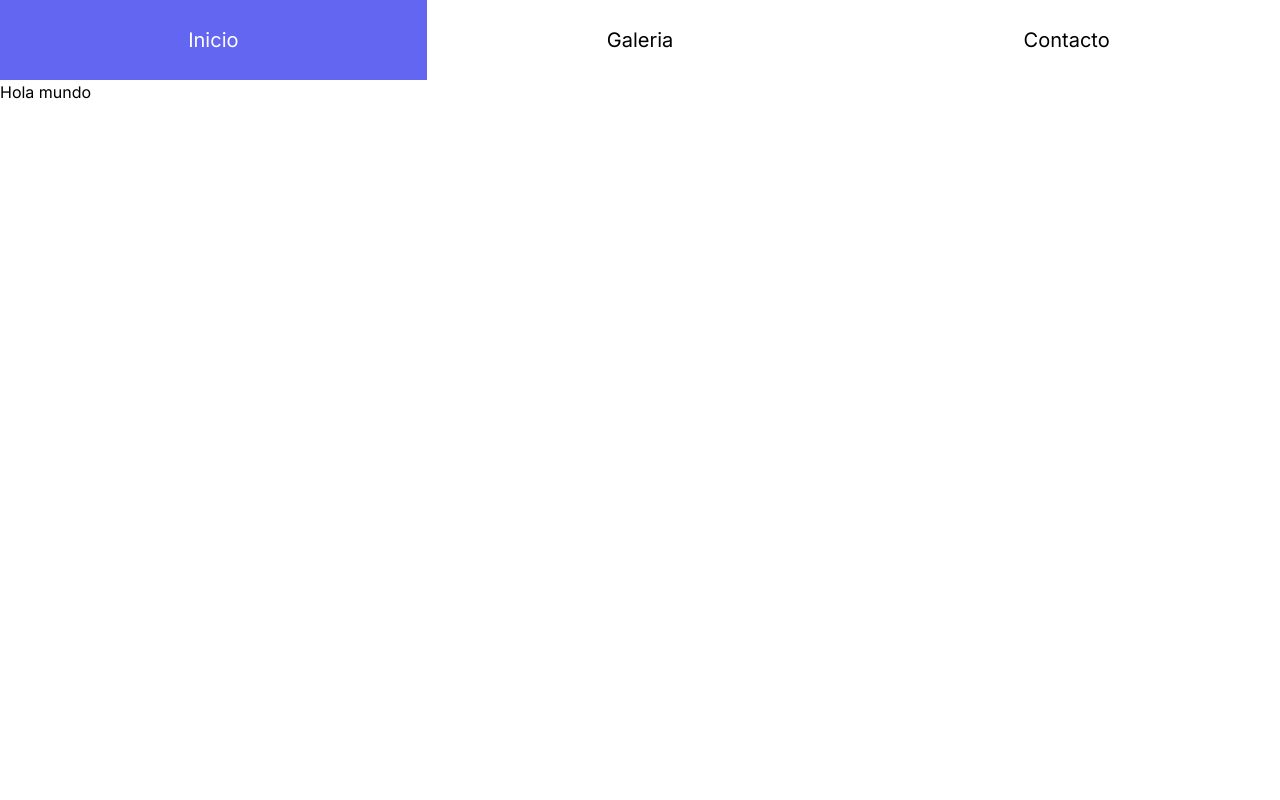
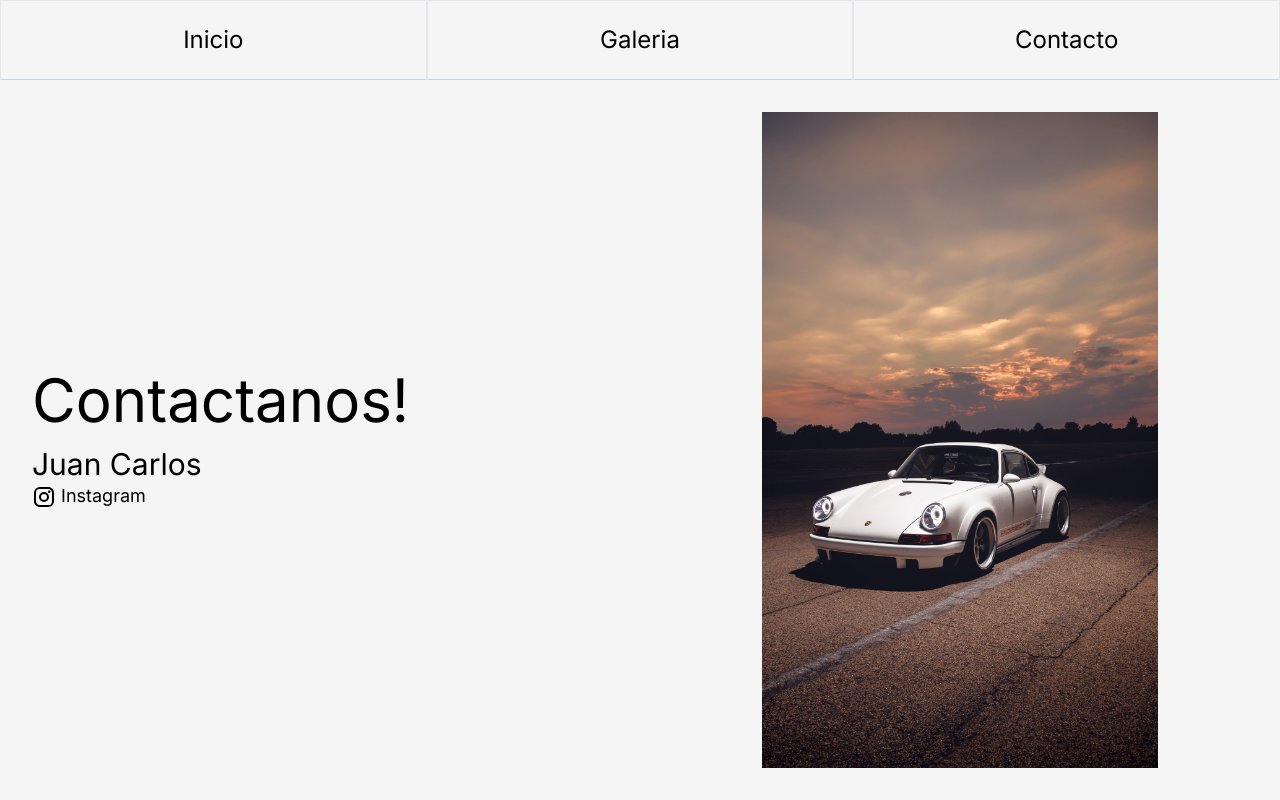
Before and after one commit to JuanRojasAguilar/tuti-cars, a Next.js app: page /contact in a window 1280 px wide. Built offline with nearby package versions, Linux system fonts and the light colour scheme.

Commit message:
feat :construction: landing v1.0

```diff
--- a/src/app/components/CarCard.tsx
+++ b/src/app/components/CarCard.tsx
@@ -1,12 +1,12 @@
 import Image, { StaticImageData } from "next/image";
 
 interface IcarCard {
-  src: StaticImageData,
+  src: StaticImageData | string,
   title: string,
   description: string
 }
 
-const CarCard = (car: IcarCard)  => {
+const CarCard = ({src, title, description}: IcarCard)  => {
   const Styles = {
     card: `
       flex
@@ -14,10 +14,10 @@ const CarCard = (car: IcarCard)  => {
       text-white
       bg-indigo-500
       w-[340px]
+      rounded-lg
     `,
     textContainer: `
       p-4
-
     `,
     button: `
       self-center
@@ -35,10 +35,10 @@ const CarCard = (car: IcarCard)  => {
   }
   return (
       <div className={Styles.card}>
-        <Image src={car.src} alt={car.title} width={400} height={400} />
+        <Image src={src} alt={title} width={400} height={400} className="rounded-lg" />
         <div className={Styles.textContainer}>
-          <h3>{car.title}</h3>
-          <p>{car.description}</p>
+          <h3>{title}</h3>
+          <p>{description}</p>
         </div>
         <button className={Styles.button}>Find out more</button>
       </div>
--- /dev/null
+++ b/src/app/components/Greeting.tsx
@@ -0,0 +1,11 @@
+const Greeting = () => {
+  return (
+    <div className="pt-6 pl-12 text-3xl">
+      <h2>La industria automotriz de Colombia desde otra perspectiva.</h2>
+      <hr />
+      <p className="text-lg">Dandole vida a los carros mediante un tributo hecho con calidad y pasion.</p>
+    </div>
+  )
+}
+
+export default Greeting;
--- a/src/app/components/NavPrincipal.tsx
+++ b/src/app/components/NavPrincipal.tsx
@@ -13,10 +13,15 @@ const NavPrincipal = () => {
     `,
     listItem: `
       w-1/3
+      focus:outline-none
+      select-none
       text-center
+      border
+      border-b-slate-300
     `,
     listLink: `
-      text-xl
+      text-2xl
+      font-normal
       flex
       justify-center
       items-center
--- /dev/null
+++ b/src/app/components/Properties.tsx
@@ -0,0 +1,67 @@
+import { SvgIcon } from "@mui/material";
+import BrushIcon from '@mui/icons-material/Brush';
+import PublicIcon from '@mui/icons-material/Public';
+import WatchIcon from '@mui/icons-material/Watch';
+import AccessibilityNewIcon from '@mui/icons-material/AccessibilityNew';
+
+interface ICard {
+  icon: any,
+  title: string,
+  descText: string,
+}
+
+const PropertyCard = ({icon = "", title, descText}: ICard) => {
+  const Styles = {
+    card: `
+      flex
+      flex-col
+      h-60
+      w-80
+      border-slate-800
+      p-4
+      rounded-md
+      shadow-xl
+    `,
+    icon: `
+    `,
+    title: `
+      pl-2
+      text-2xl
+    `,
+    description: `
+      pt-2
+      pl-2
+    `
+  }
+  return (
+    <div className={Styles.card}>
+      <div className="flex items-center">
+        <SvgIcon component={icon} className={Styles.icon}/>
+        <h3 className={Styles.title}>{title}</h3>
+      </div>
+      <hr />
+      <p className={Styles.description}>{descText}</p>
+    </div>
+  )
+}
+
+const Properties = () => {
+  const Styles = {
+    container: `
+      flex
+      gap-6
+      px-12
+      py-12
+    `,
+  }
+  return (
+    <div className={Styles.container}>
+      <PropertyCard icon={BrushIcon} title="Artesanal" descText="Un carro Tuti es artesanal"/>
+      <PropertyCard icon={PublicIcon} title="Nacional" descText="Un carro Tuti es hecho en Colombia"/>
+      <PropertyCard icon={WatchIcon} title="Elegante" descText="Un carro tuti es elegante"/>
+      <PropertyCard icon={AccessibilityNewIcon} title="Unico" descText="Un carro Tuti es distintivo"/>
+    </div>
+  )
+}
+
+export default Properties;
--- a/src/app/contact/page.tsx
+++ b/src/app/contact/page.tsx
@@ -1,12 +1,64 @@
+import Link from "next/link";
 import Image from "next/image";
-
-import car1 from "/public/images/tutiCar1.jpg";
+import InstagramIcon from "@mui/icons-material/Instagram";
+import Porsche from "/public/images/porsche-phone.jpg";
 
 const Contact = () => {
   const Styles = {
-  }
+    asidePhoto: `
+      h-full
+      w-auto
+      object-contain
+      py-8
+      rounded-xl
+    `,
+    container: `
+      w-1/2
+      pl-8
+      py-6
+      flex
+      flex-col
+      justify-center
+    `,
+    pageTitle: `
+      text-6xl
+      mb-4
+    `,
+    list: `
+      text-lg
+    `,
+    listTitle: `
+      text-3xl
+    `,
+    listItem: `
+      hover:underline
+      underline-offset-4
+    `,
+  };
   return (
-    <h1>Hola mundo</h1>
+    <section className="flex w-full h-[90vh]">
+      <div className={Styles.container}>
+        <h1 className={Styles.pageTitle}>Contactanos!</h1>
+        <figure>
+          <figcaption className={Styles.listTitle}>Juan Carlos</figcaption>
+
+          <ul className={Styles.list}>
+            {/* <li>correo@mail.com</li> */}
+            <li className={Styles.listItem}>
+              <Link
+                href="https://www.instagram.com/juancarlosgutierrez.f?igsh=aHNmcjRyYmNsaW1s"
+                target="_blank"
+              >
+                <InstagramIcon /> Instagram
+              </Link>
+            </li>
+          </ul>
+        </figure>
+      </div>
+      <div className="w-1/2 flex justify-center">
+        <Image className={Styles.asidePhoto} src={Porsche} alt="Porsche photo"/>
+      </div>
+    </section>
   );
 };
 
--- a/src/app/gallery/carros.ts
+++ /dev/null
@@ -1,15 +0,0 @@
-import { IcarCard } from "../components/CarCard";
-
-import Auto from "/public/images/tutiCar1.jpg"
-
-const Carros: IcarCard[] = [];
-
-const carro1 = {
-  src: Auto,
-  title: "Bentley Cont",
-  description: "lorem lorem lorem lorem"
-}
-
-Carros.push(carro1);
-
-export { Carros };
--- a/src/app/gallery/page.tsx
+++ b/src/app/gallery/page.tsx
@@ -1,20 +1,29 @@
-'use strict';
-import CarCard from "../components/CarCard";
-import { Carros } from "./carros";
-
-import Auto from "/public/images/tutiCar1.jpg"
+'use client';
+import { useEffect, useState } from "react";
+import CarCard, { IcarCard } from "../components/CarCard";
 
 const Gallery = () => {
-  const Styles = {
+  const [carros, setCarros] = useState<IcarCard[]>([]);
+
+  useEffect(() => {
+    setCarros((prevstate) => [{ src: "", title: "Ferrari", description: "Ferrari lorem lorem lorem lorem" }, ...prevstate])
+    setCarros((prevstate) => [{src: "", title: "bentley", description: "lorem lorem lorem lorem"}, ...prevstate]);
+  },[]);
+
+  const styles = {
+    mainSection: `
+      flex
+      gap-4
+      px-12
+      pt-8
+    `
   }
 
-  console.log(typeof(Auto));
-
   return (
-    <section>
-      {Carros.map((c) => {
-        <CarCard src={c.src} title={c.title} description={c.description}/>
-      })}
+    <section className={styles.mainSection}>
+      {carros.map(car => (
+        <CarCard src={car.src} title={car.title} description={car.description} key={car.title}/>
+      ))}
     </section>
   );
 }
--- a/src/app/globals.css
+++ b/src/app/globals.css
@@ -1,3 +1,7 @@
 @tailwind base;
 @tailwind components;
 @tailwind utilities;
+
+body {
+  background-color: whitesmoke;
+}
--- a/src/app/page.tsx
+++ b/src/app/page.tsx
@@ -1,9 +1,13 @@
 import Banner from "./components/Banner";
+import Greeting from "./components/Greeting";
+import Properties from "./components/Properties";
 
 export default function Home() {
   return (
     <>
       <Banner />
+      <Greeting />
+      <Properties />
     </>
   );
 }
```
Also changed, not shown: package.json (+9 -5 lines), src/app/components/Banner.tsx (+10 -4 lines), public/images/porsche-phone.jpg (added), 1 other file (tests, documents, lock files or other folders).
